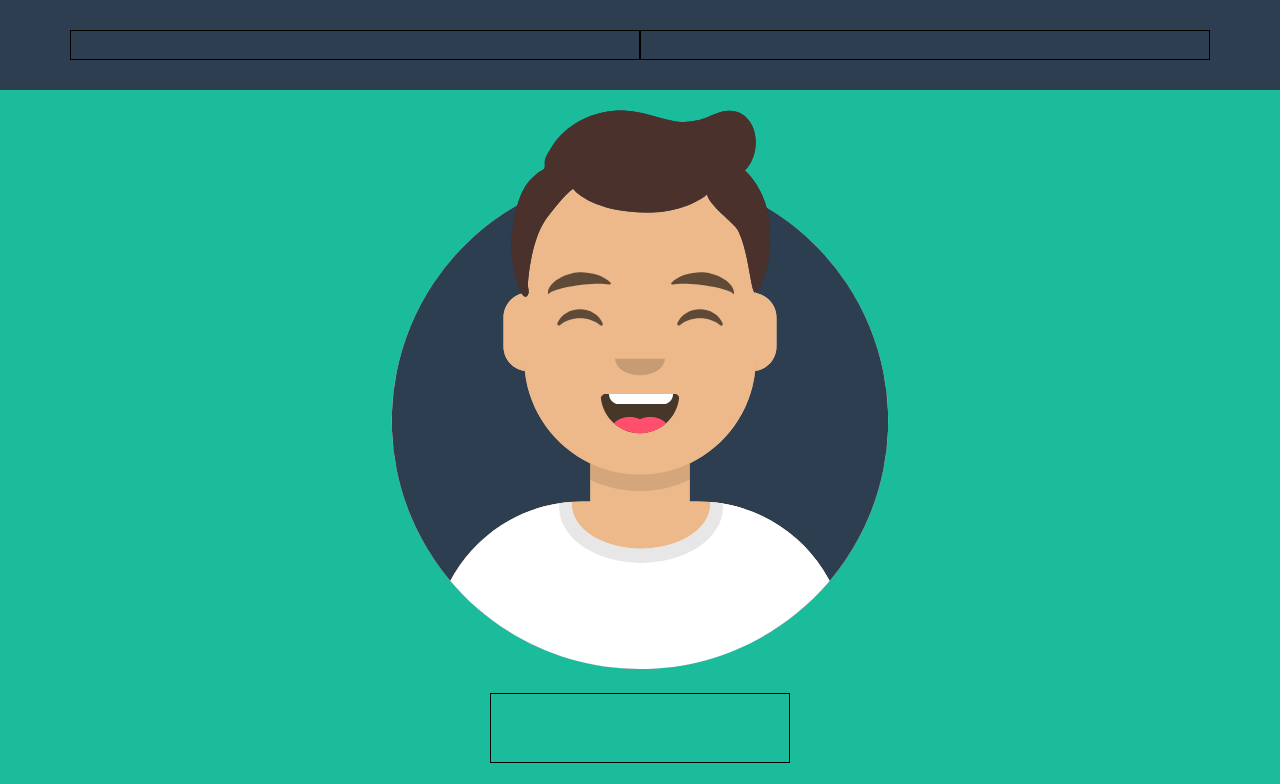
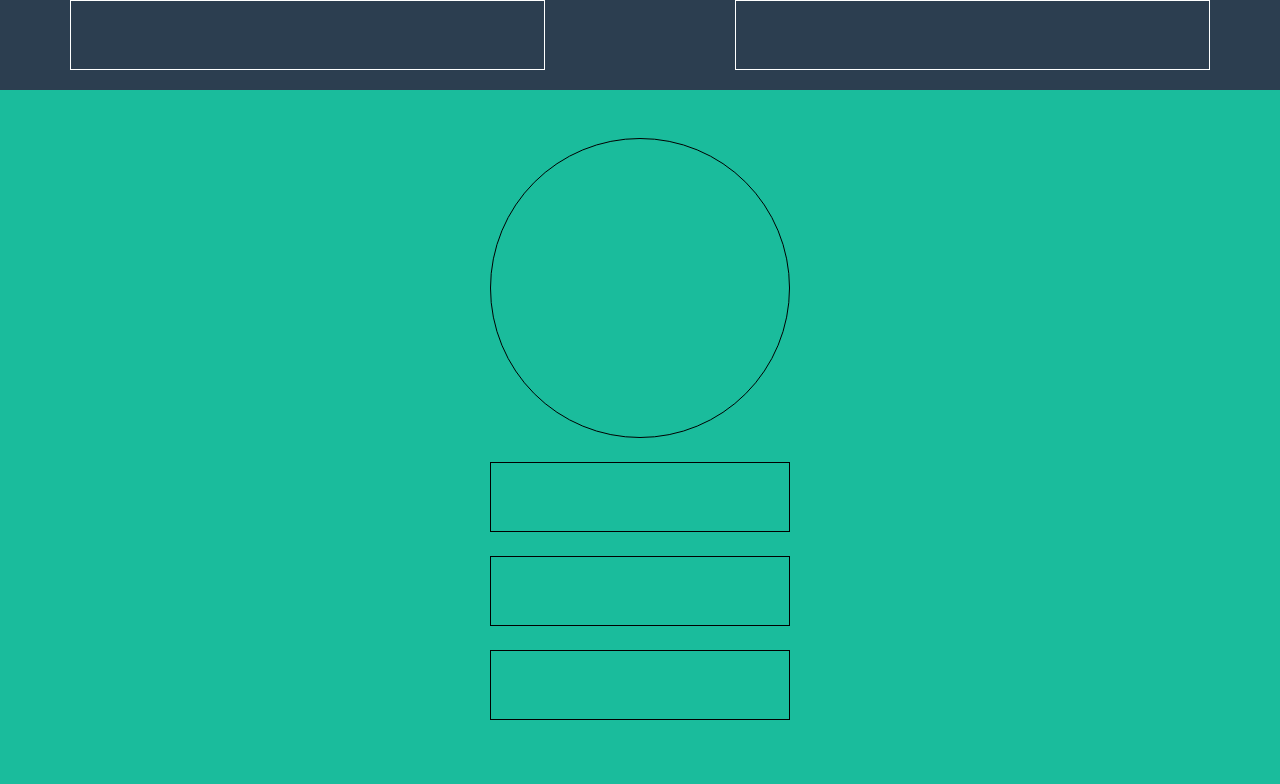
Before and after one commit to RominaMalimban/html-css-bootstrap-freelancer, a plain HTML site: page index.html in a window 1280 px wide. Shown: the top 784 px of the page. Drawn offline with nearby package versions, Linux system fonts and the light colour scheme.

Commit message:
modifiche div container

```diff
--- a/css/style.css
+++ b/css/style.css
@@ -1,22 +1,26 @@
-
-.container_header{
+.nav_bar{
     height: 90px;
     background-color: #2c3e50;
-    display: flex;
-    justify-content: center;
-    align-items: center;
 }
 
-.block{
+.testo_nav{
     /* debug */
-    height: 30px;
-    border: 1px solid #000;
+    border: 1px solid #fff;
+    height: 70px;
 }
 
-.sub_header{
+.green{
     background-color: #1abc9c;
     /* debug */
     min-height: 590px;
+}
+
+.logo{
+    /* debug */
+    width: 300px;
+    height: 300px;
+    border-radius: 50%;
+    border: 1px solid #000;
 }
 
 .testo_subheader{
@@ -31,19 +35,13 @@
     min-height: 300px;
 }
 
-.section_green{
-    background-color: #1abc9c;
-    /* debug */
-    min-height: 500px;
-}
-
 .paragraph{
     /* debug */
     border: 1px solid #000;
     min-height: 250px;
 }
 
-.footer{
+.top_footer{
     background-color: #3a546d;
     /* debug */
     min-height: 200px;
@@ -60,3 +58,7 @@
     /* debug */
     height: 70px;
 }
+
+.last{
+    height: 70px;
+}
--- a/index.html
+++ b/index.html
@@ -10,29 +10,22 @@
 </head>
 <body>
 
-    <!-- header -->
     <header>
-        <div class="container_header">
         <!-- nav bar -->
+        <div class="nav_bar">
             <div class="container">
-                <nav class="row justify-content-between align-items-center">
-                    <div class="block col-10 col-md-6">
-
+                <div class="row justify-content-between">
+                    <div class="col-5 col-md-5 testo_nav"></div>
+                    <div class="col-2 col-md-5 testo_nav"></div>
                 </div>
-                    <div class="block col-2 col-md-4 col-md-6">
-
-                    </div>
-                </nav>
             </div>
         </div>
 
-        <!--subheader  -->
-        <div class="sub_header">
+        <!-- sub-header -->
+        <div class="green py-5">
             <div class="container">
                 <div class="row justify-content-center mb-4">
-                    <div class="col-6">
-                        <img src="img/avatar.svg" alt="" class="img-fluid">
-                    </div>
+                    <div class="col-6 logo"></div>
                 </div>
                 <div class="row justify-content-center mb-4">
                     <div class="testo_subheader col-8"></div>
@@ -46,6 +39,7 @@
             </div>
         </div>
     </header>
+    <!-- chiusura header -->
 
     <!-- section 1 -->
     <div class="container py-5">
@@ -58,9 +52,10 @@
             <div class="box col mt-3"></div>
          </div>
     </div>
+    <!-- chisura section 1 -->
 
     <!-- section 2 -->
-    <div class="section_green">
+    <div class="green">
         <div class="container py-5">
             <div class="row">
                 <div class="col text-center mb-3">ABOUT</div>
@@ -77,6 +72,7 @@
             </div>
         </div>
     </div>
+    <!-- chiusura section 2 -->
 
     <!-- section 3 -->
     <div class="container py-5">
@@ -110,9 +106,11 @@
             </div>
         </div>
     </div>
+    <!-- chiusura section 3 -->
 
     <!-- footer -->
-    <div class="footer">
+    <footer>
+        <div class="top_footer">
             <div class="container py-5">
 
                 <div class="row row-cols-1 row-cols-md-3 row-cols-lg-3">
@@ -124,13 +122,15 @@
             </div>
         </div>
 
-    <div class="sub_footer py-5">
+        <div class="sub_footer ">
             <div class="container d-flex justify-content-center">
-            <div class="row ">
+                <div class="row d-flex align-items-center last">
                     <div class="col">testo</div>
                 </div>
             </div>
         </div>
+    </footer>
+
 
 
 </body>
```
Lines whose indentation alone changed are shown as unchanged.
